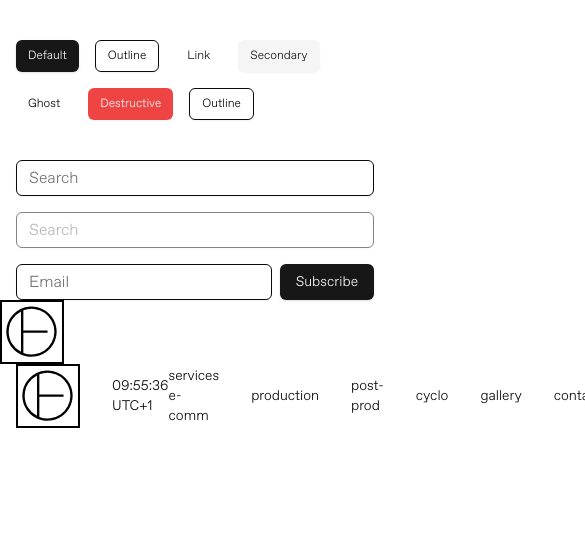
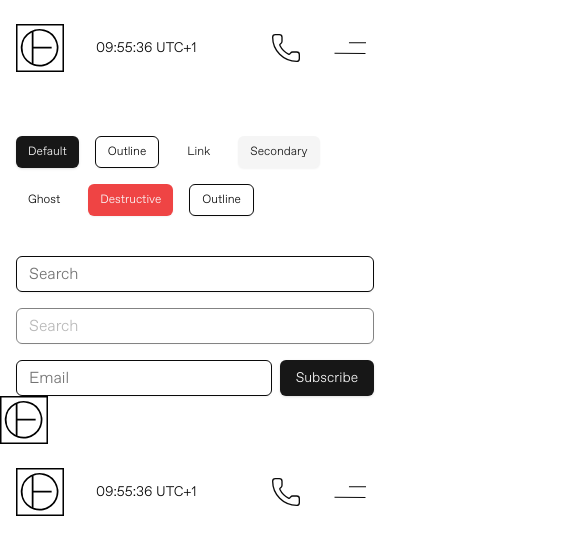
Before and after one commit to E-Do-Studio/e-do.studio-2.0, a Next.js app: page /docs in a window 390 px wide. Shown: the top 554 px of the page, 585 px wide, since content can reach past the window. Built offline with nearby package versions, Linux system fonts and the light colour scheme.

Commit message:
feat: 🎸 desgin header + menu ok !

```diff
--- a/package.json
+++ b/package.json
@@ -38,7 +38,8 @@
     "sharp": "0.32.6",
     "tailwind-merge": "^2.6.0",
     "tailwindcss-animate": "^1.0.7",
-    "zod": "^3.24.1"
+    "zod": "^3.24.1",
+    "zustand": "^5.0.3"
   },
   "devDependencies": {
     "@eslint/eslintrc": "^3.2.0",
--- a/src/app/(web)/layout.tsx
+++ b/src/app/(web)/layout.tsx
@@ -1,7 +1,11 @@
+'use client'
+
 import '@/styles/main.scss'
 import localFont from 'next/font/local'
 import { cn } from '@/lib/utils'
 import { Header } from '@/components/layout/header'
+import { useMobileMenu } from '@/store/use-mobile-menu'
+import { useEffect } from 'react'
 
 // Import ABC Favorit font
 const abcFavorit = localFont({
@@ -26,10 +30,21 @@ const abcFavorit = localFont({
 })
 
 export default function RootLayout({ children }: { children: React.ReactNode }) {
+  const { isOpen } = useMobileMenu()
+
+  // Prevent body scroll when menu is open
+  useEffect(() => {
+    if (isOpen) {
+      document.body.style.overflow = 'hidden'
+    } else {
+      document.body.style.overflow = 'unset'
+    }
+  }, [isOpen])
+
   return (
     <html lang="en" className={cn(abcFavorit.variable, 'font-abc-favorit font-light antialiased')}>
       <body>
-        {/* <Header /> */}
+        <Header />
         {children}
       </body>
     </html>
--- a/src/components/commons/logo.tsx
+++ b/src/components/commons/logo.tsx
@@ -6,7 +6,7 @@ export const Logo = () => {
       {/* Mobile */}
       <svg
         xmlns="http://www.w3.org/2000/svg"
-        className="w-16 h-16 block md:hidden"
+        className="w-12 h-12 block md:hidden"
         viewBox="0 0 323.04 323.04"
       >
         <path d="M69.24 249.59A126.87 126.87 0 1042 209.15a126.8 126.8 0 0027.24 40.44zm205.21-90a115.25 115.25 0 01-156.57 107.65V165.61h122v-12h-122V52a115.25 115.25 0 01156.57 107.6zM105.93 57.44v204.39a115.22 115.22 0 010-204.39z" />
--- a/src/components/layout/header.tsx
+++ b/src/components/layout/header.tsx
@@ -4,17 +4,24 @@ import Link from 'next/link'
 import { Logo } from '../commons/logo'
 import { Clock } from './clock'
 import { Button } from '../ui/button'
+import { motion, AnimatePresence } from 'framer-motion'
+import { Menu, Phone, X } from 'lucide-react'
+import { useMobileMenu } from '@/store/use-mobile-menu'
+import { cn } from '@/lib/utils'
+import { MobileMenu } from './mobile-menu'
 
 type HeaderProps = {
   children: React.ReactNode
 }
 
 const navigation = [
-  { label: 'services e-comm', href: '/services-e-comm' },
-  { label: 'production', href: '/production' },
-  { label: 'post-prod', href: '/post-prod' },
-  { label: 'cyclo', href: '/cyclorama' },
-  { label: 'gallery', href: '/gallery' },
+  // { label: 'services e-commerce', href: '/services-e-commerce' },
+  // { label: 'production', href: '/production' },
+  // { label: 'post-prod', href: '/post-prod' },
+  { label: '+33 1 44 04 11 49', href: 'tel:+33144041149' },
+  { label: 'galerie', href: '/gallery' },
+  { label: 'services', href: '/services' },
+  { label: 'tarifs', href: '/pricing' },
   { label: 'contact', href: '/contact' },
 ] as const
 
@@ -23,21 +30,61 @@ interface NavigationItemProps {
   href: string
 }
 
+export type Navigation = typeof navigation
+
 export function Header() {
+  const { isOpen, toggle, close } = useMobileMenu()
+
   return (
-    <header className="flex flex-row items-center justify-between container h-16 backdrop-blur-sm bg-background/80 sticky top-0 z-50">
+    <>
+      <header className="flex flex-row items-center justify-between container h-24 backdrop-blur-sm bg-background/80 sticky top-0 z-50">
         <HeaderLeft>
           <Logo />
           <Clock />
         </HeaderLeft>
-      <Navigation>
+
+        {/* Desktop Navigation */}
+        <Navigation className="hidden md:flex">
           {navigation.map((item) => (
             <NavigationItem key={item.label} href={item.href}>
               {item.label}
             </NavigationItem>
           ))}
         </Navigation>
+
+        {/* Mobile Menu Button */}
+        <div className="flex flex-row items-center gap-6 md:hidden">
+          <button>
+            <Phone
+              size={32}
+              strokeWidth={1}
+              onClick={() => window.open('tel:+33144041149', '_blank')}
+            />
+          </button>
+          <button
+            onClick={toggle}
+            className="md:hidden w-12 h-12 flex items-center justify-center"
+            aria-label="Toggle menu"
+          >
+            {isOpen ? (
+              <X size={48} strokeWidth={0.8} />
+            ) : (
+              <svg xmlns="http://www.w3.org/2000/svg" viewBox="0 0 31 12" className="w-8 h-8">
+                <path
+                  stroke="currentColor"
+                  fill="none"
+                  fillRule="evenodd"
+                  d="M31 1H14.5M.5 11l30 .25"
+                ></path>
+              </svg>
+            )}
+          </button>
+        </div>
       </header>
+
+      {/* Mobile Menu */}
+      <AnimatePresence>{isOpen && <MobileMenu navigation={navigation} />}</AnimatePresence>
+    </>
   )
 }
 
@@ -45,20 +92,18 @@ function HeaderLeft({ children }: HeaderProps) {
   return <div className="flex flex-row items-center gap-8">{children}</div>
 }
 
-function Navigation({ children }: HeaderProps) {
+function Navigation({ children, className = '' }: HeaderProps & { className?: string }) {
   return (
-    <nav className="flex flex-row items-center gap-8">
+    <nav className={`flex flex-row items-center gap-8 ${className}`}>
       {children}
-      <Button variant="outline" size="sm">
-        book a session
-      </Button>
+      <Button>book a session</Button>
     </nav>
   )
 }
 
 function NavigationItem({ children, href }: NavigationItemProps) {
   return (
-    <Link href={href} className="text-sm hover:text-gray-600 transition-colors">
+    <Link href={href} className="text-sm hover:text-neutral-500 hover:underline transition-colors">
       {children}
     </Link>
   )
--- /dev/null
+++ b/src/components/layout/mobile-menu.tsx
@@ -0,0 +1,83 @@
+'use client'
+
+import { motion } from 'framer-motion'
+import Link from 'next/link'
+import { Button } from '../ui/button'
+import { cn } from '@/lib/utils'
+import type { Navigation } from './header'
+
+interface MobileMenuProps {
+  navigation: Navigation
+}
+
+export function MobileMenu({ navigation }: MobileMenuProps) {
+  return (
+    <motion.div
+      initial={{ opacity: 0 }}
+      animate={{ opacity: 1 }}
+      exit={{ opacity: 0 }}
+      className={cn('fixed inset-0 z-40 md:hidden', 'bg-background flex flex-col', 'pt-24')}
+    >
+      <motion.nav
+        initial={{ y: 20, opacity: 0 }}
+        animate={{ y: 0, opacity: 1 }}
+        transition={{ delay: 0.1 }}
+        className="flex flex-col container h-full"
+      >
+        <div className="flex flex-col flex-1 justify-center gap-8">
+          {navigation
+            .filter((item) => item.label !== '+33 1 44 04 11 49')
+            .map((item) => (
+              <motion.div
+                key={item.label}
+                initial={{ y: 20, opacity: 0 }}
+                animate={{ y: 0, opacity: 1 }}
+                transition={{ delay: 0.2 }}
+              >
+                <Link
+                  href={item.href}
+                  onClick={close}
+                  className="text-4xl font-light hover:text-neutral-500 transition-colors"
+                >
+                  {item.label}
+                </Link>
+              </motion.div>
+            ))}
+        </div>
+
+        <motion.div
+          initial={{ y: 20, opacity: 0 }}
+          animate={{ y: 0, opacity: 1 }}
+          transition={{ delay: 0.3 }}
+          className="py-8"
+        >
+          <Button onClick={close} className="w-full text-lg py-6">
+            book a session
+          </Button>
+        </motion.div>
+        <motion.div
+          initial={{ y: 20, opacity: 0 }}
+          animate={{ y: 0, opacity: 1 }}
+          transition={{ delay: 0.3 }}
+          className="py-8"
+        >
+          <Link
+            href="tel:+33144041149"
+            onClick={close}
+            className="block text-2xl font-light hover:text-neutral-500 transition-colors"
+          >
+            +33 1 44 04 11 49
+          </Link>
+          <Link
+            href="mailto:contact@e-do.studio"
+            onClick={close}
+            className="block text-xl font-light hover:text-neutral-500 transition-colors"
+          >
+            contact@e-do.studio
+          </Link>
+          <p className="text-xl">69 Boulevard Victor Hugo, 93400 Saint-Ouen</p>
+        </motion.div>
+      </motion.nav>
+    </motion.div>
+  )
+}
--- /dev/null
+++ b/src/store/use-mobile-menu.ts
@@ -0,0 +1,13 @@
+import { create } from 'zustand'
+
+interface MobileMenuState {
+  isOpen: boolean
+  toggle: () => void
+  close: () => void
+}
+
+export const useMobileMenu = create<MobileMenuState>((set) => ({
+  isOpen: false,
+  toggle: () => set((state) => ({ isOpen: !state.isOpen })),
+  close: () => set({ isOpen: false }),
+}))
```
Also changed, not shown: 2 other files (tests, documents, lock files or other folders). Lines whose indentation alone changed are shown as unchanged.
